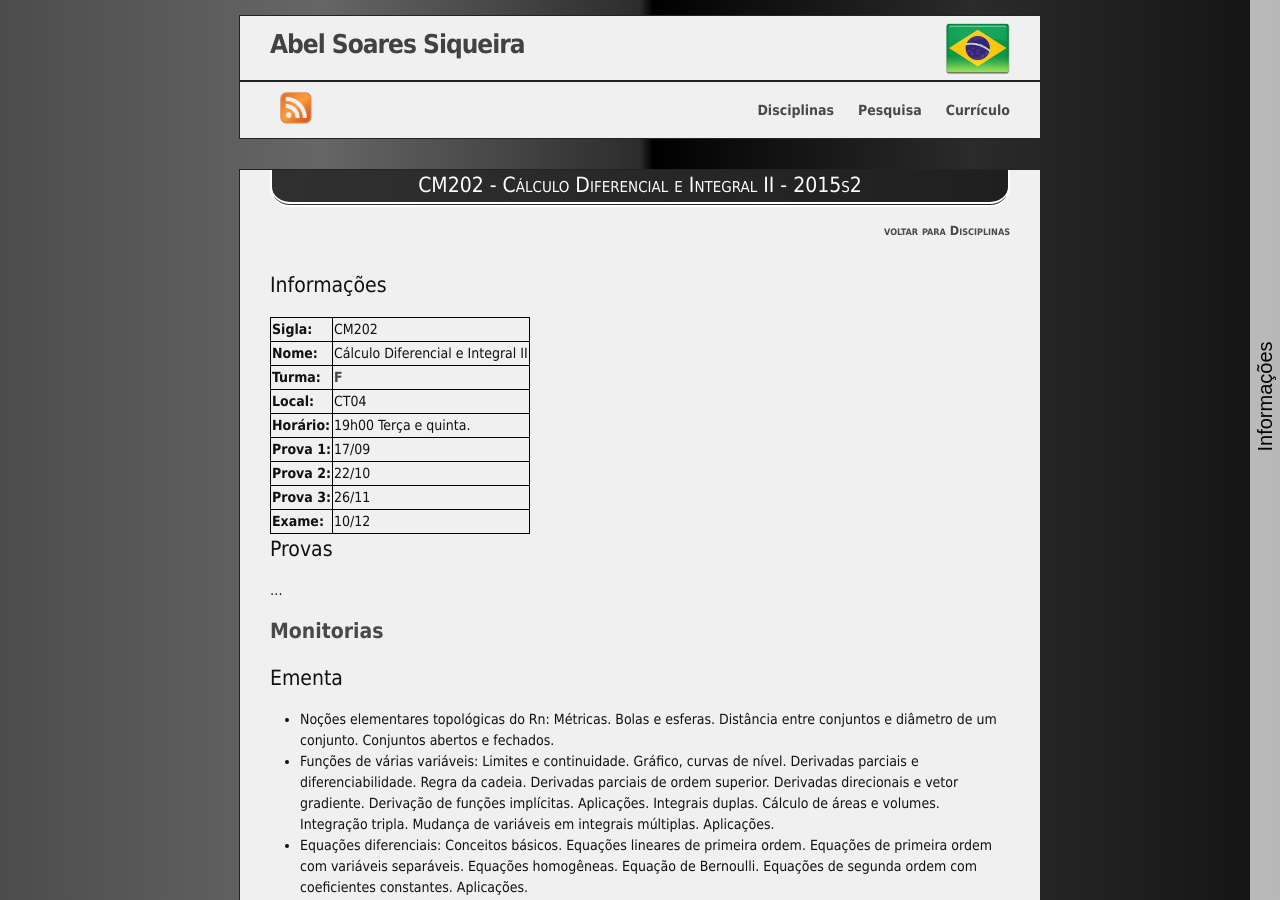
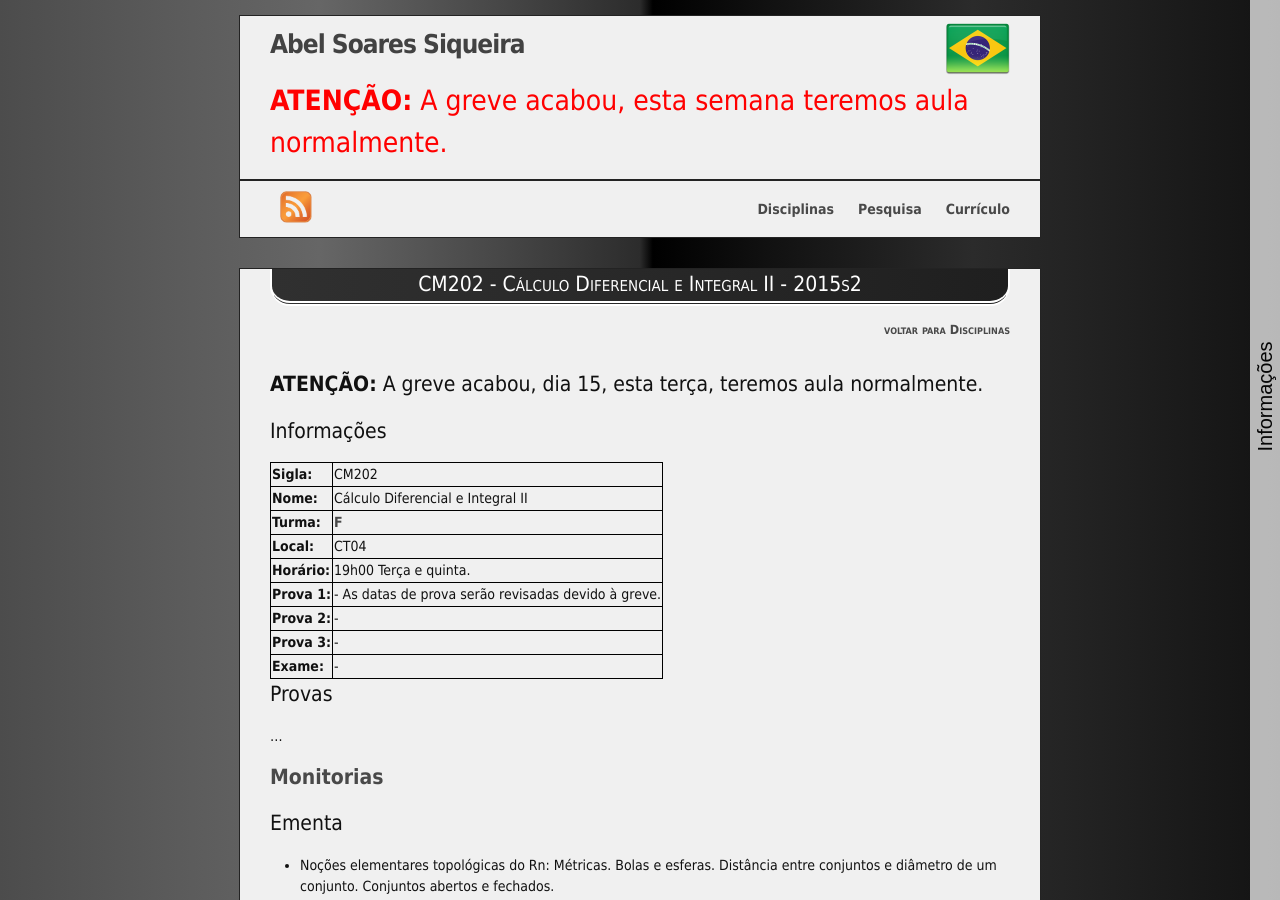
Before and after one commit to abelsiqueira/abelsiqueira.github.io-old, a Jekyll site: the page built from _posts/br/2015-08-02-cm202-calculo-diferencial-e-integral-II-2015-s2.markdown, in a window 1280 px wide and 900 px high. Built offline with Jekyll 4.4.1, drawn with Linux system fonts in a browser that asks for light colours; nearby versions of some CDN libraries.

Commit message:
Atualiza site com informações da greve

```diff
--- a/_includes/header.html
+++ b/_includes/header.html
@@ -16,6 +16,9 @@
       {% endfor %}
       <img src="{{ site.baseurl }}/assets/{{ page.lang }}.png" width="64px">
     </div>
+
+  <h1 style="color: red;"> <b>ATENÇÃO:</b> A greve acabou, esta semana teremos aula
+    normalmente.</h1>
   </div>
 
   <div class="wrapper">
--- a/_posts/br/2015-08-02-cm202-calculo-diferencial-e-integral-II-2015-s2.markdown
+++ b/_posts/br/2015-08-02-cm202-calculo-diferencial-e-integral-II-2015-s2.markdown
@@ -8,6 +8,8 @@ permalink:  cm202-2015s2
 tag:        2015s2
 ---
 
+# **ATENÇÃO:** A greve acabou, dia 15, esta terça, teremos aula normalmente.
+
 # Informações
 
   | **Sigla:**   | CM202
@@ -15,10 +17,10 @@ tag:        2015s2
   | **Turma:**   | [F]({{ site.baseurl }}/disciplinas/2015s2-cm202/cm202.pdf)
   | **Local:**   | CT04
   | **Horário:** | 19h00 Terça e quinta.
-  | **Prova 1:** | 17/09
-  | **Prova 2:** | 22/10
-  | **Prova 3:** | 26/11
-  | **Exame:**   | 10/12
+  | **Prova 1:** | - As datas de prova serão revisadas devido à greve.
+  | **Prova 2:** | -
+  | **Prova 3:** | -
+  | **Exame:**   | -
 
 # Provas
 
```
